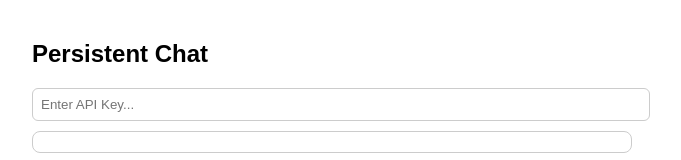
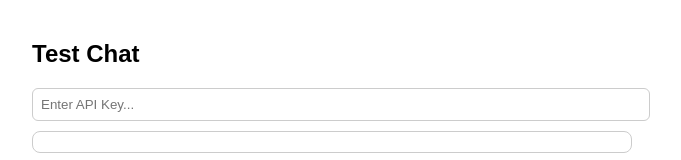
Before and after one commit to thing-gpt/thing-gpt.github.io, a plain HTML site: page index.html in a window 1280 px wide. Shown: the top 160 px of the page, without its empty margins (308-989 px from the left). Drawn offline with Linux system fonts and the light colour scheme.

Commit message:
it worksss!

```diff
--- a/index.html
+++ b/index.html
@@ -64,7 +64,7 @@
   </style>
 </head>
 <body>
-  <h2>Persistent Chat</h2>
+  <h2>Test Chat</h2>
 
   <input type="text" id="apiKey" placeholder="Enter API Key..." value="">
   <div id="chatWindow"></div>
```
